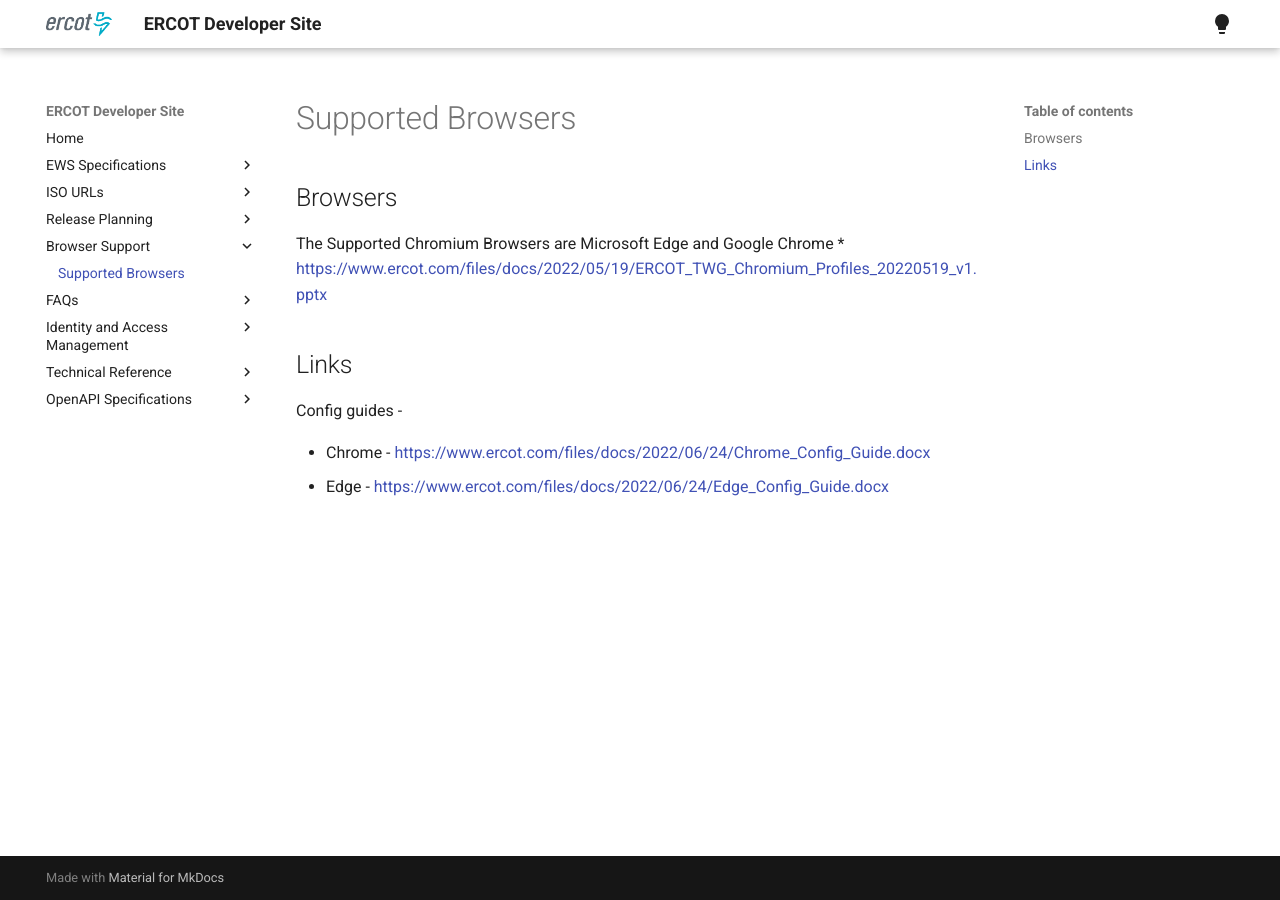
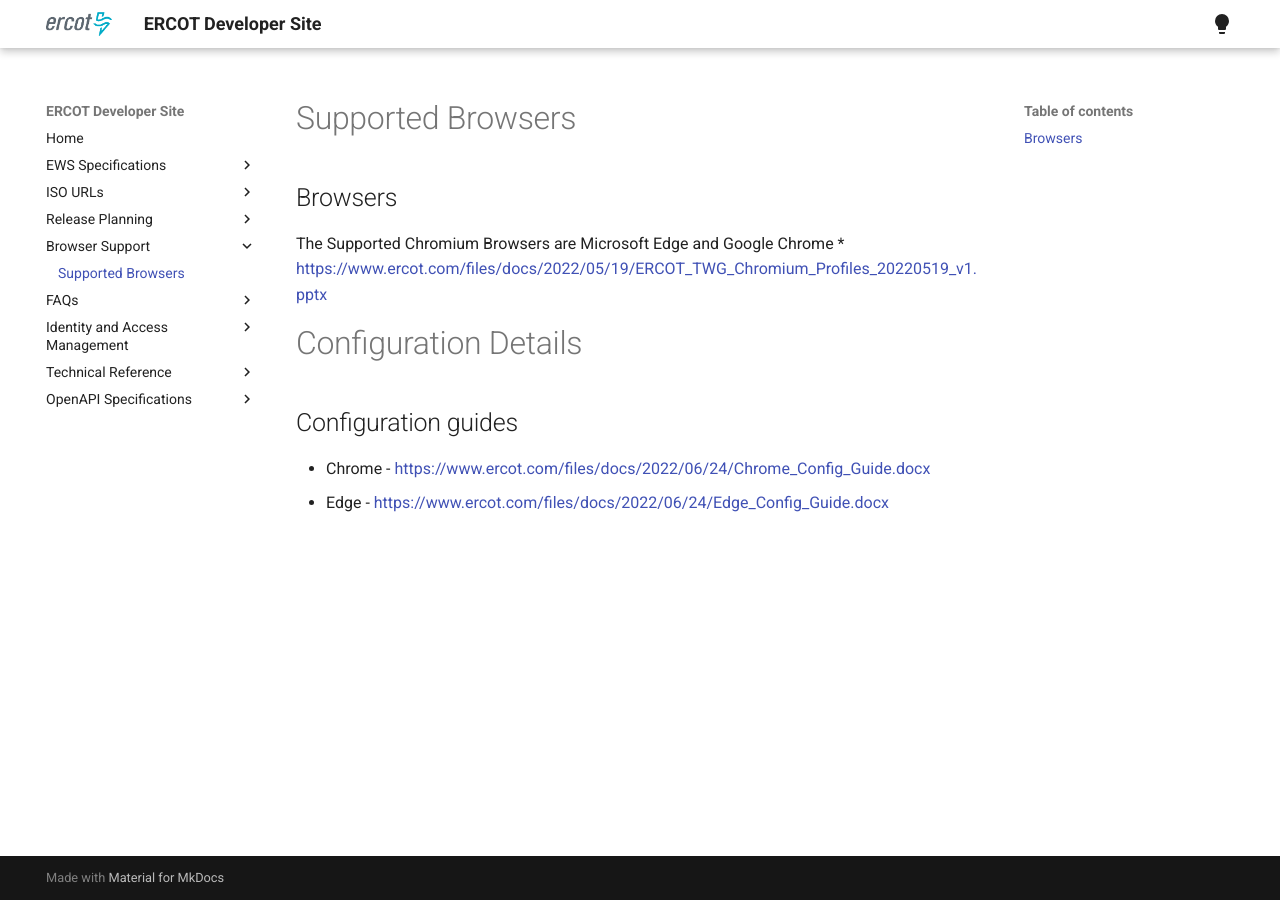
Before and after one commit to ercot/api-specs, an MkDocs documentation site: the page built from docs/Brower Support/browsersupport.md, in a window 1280 px wide. Built offline with MkDocs 1.6.1 and Material for MkDocs 9.7.7, drawn with Linux system fonts in a browser that asks for light colours.

Commit message:
Update browsersupport.md

```diff
--- a/docs/Brower Support/browsersupport.md
+++ b/docs/Brower Support/browsersupport.md
@@ -3,8 +3,8 @@
 The Supported Chromium Browsers are Microsoft Edge and Google Chrome
 * [https://www.ercot.com/files/docs/2022/05/19/ERCOT_TWG_Chromium_Profiles_20220519_v1.pptx](https://www.ercot.com/files/docs/2022/05/19/ERCOT_TWG_Chromium_Profiles_20220519_v1.pptx)
 
-## Links
-Config guides -
+# Configuration Details
+## Configuration guides
 
 - Chrome - [https://www.ercot.com/files/docs/2022/06/24/Chrome_Config_Guide.docx](https://www.ercot.com/files/docs/2022/06/24/Chrome_Config_Guide.docx)
 - Edge - [https://www.ercot.com/files/docs/2022/06/24/Edge_Config_Guide.docx ](https://www.ercot.com/files/docs/2022/06/24/Edge_Config_Guide.docx)
```
